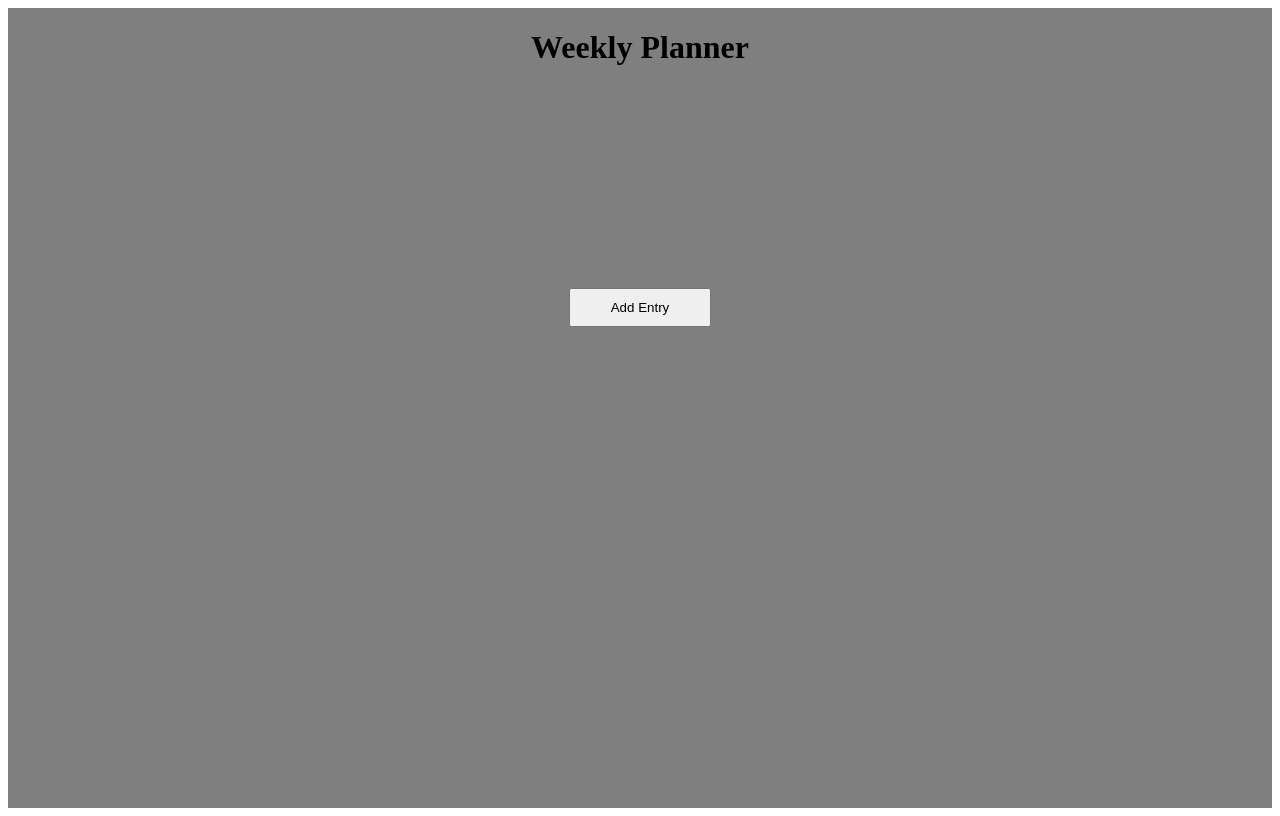
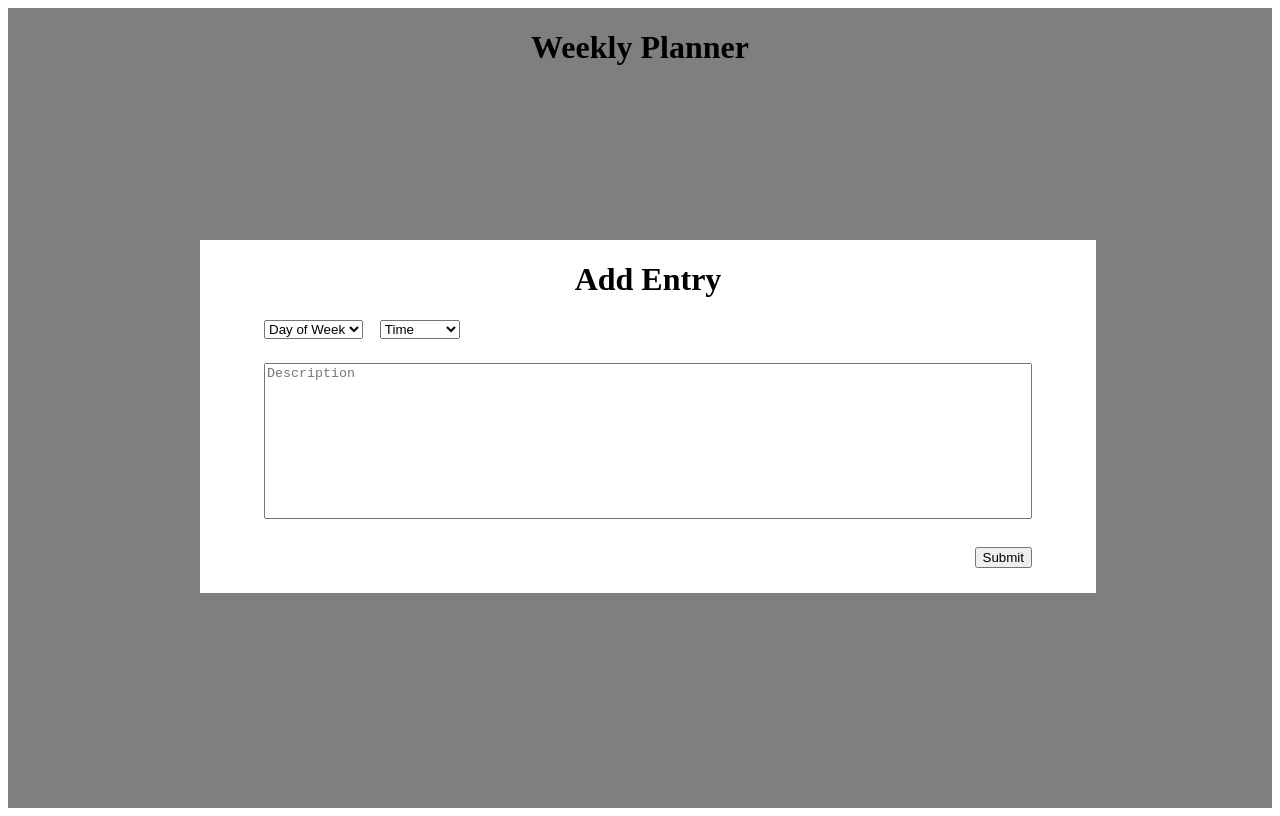
Before and after one commit to jghil/week-planner, a website: page index.html in a window 1280 px wide. Both pictures are taken after a click on the button "Add Entry". Drawn offline with Linux system fonts and the light colour scheme.

Commit message:
progress....

```diff
--- a/index.html
+++ b/index.html
@@ -13,13 +13,13 @@
         <h1>Weekly Planner</h1>
       </div>
     </div>
-    <div class="row">
+    <div class="row space-between">
       <div class="column-full text-center entry-spacing">
         <button class="add-entry">Add Entry</button>
       </div>
     </div>
-    <form>
-      <div class="modal-container hidden">
+    <div class="modal-container hidden">
+      <form action="">
         <div class="row">
           <div class="column-full">
             <h1 class="text-center">Add Entry</h1>
@@ -56,8 +56,8 @@
         <div class="row flex-end">
           <button type="submit" name="close-entry" class="submit-entry close-modal">Submit</button>
         </div>
-      </div>
-    </form>
+      </form>
+    </div>
   </div>
   <script src="main.js"></script>
 </body>
--- a/main.js
+++ b/main.js
@@ -1,9 +1,9 @@
 var $entryButton = document.querySelector('.add-entry');
 var $container = document.querySelector('.container');
-
+var $modalContainer = document.querySelector('.modal-container');
 $entryButton.addEventListener('click', openModal);
 
 function openModal(event) {
   $container.className = 'container-clicked';
-
+  $modalContainer.className = 'modal-container';
 }
--- a/styles.css
+++ b/styles.css
@@ -73,6 +73,9 @@
 }
 
 .modal-container {
+  position: fixed;
+  width: 70%;
+  top: 30%;
   background-color: white;
   margin: 0 15%;
   padding: 0 5% 2%;
@@ -86,12 +89,6 @@
   justify-content: flex-end;
 }
 
-.modal-clicked {
-  position: fixed;
-  left: 13%;
-  top: 20%;
-}
-
 .container-clicked {
   background-color: rgb(0 0 0 / 50%);
   height: 100vh;
```
